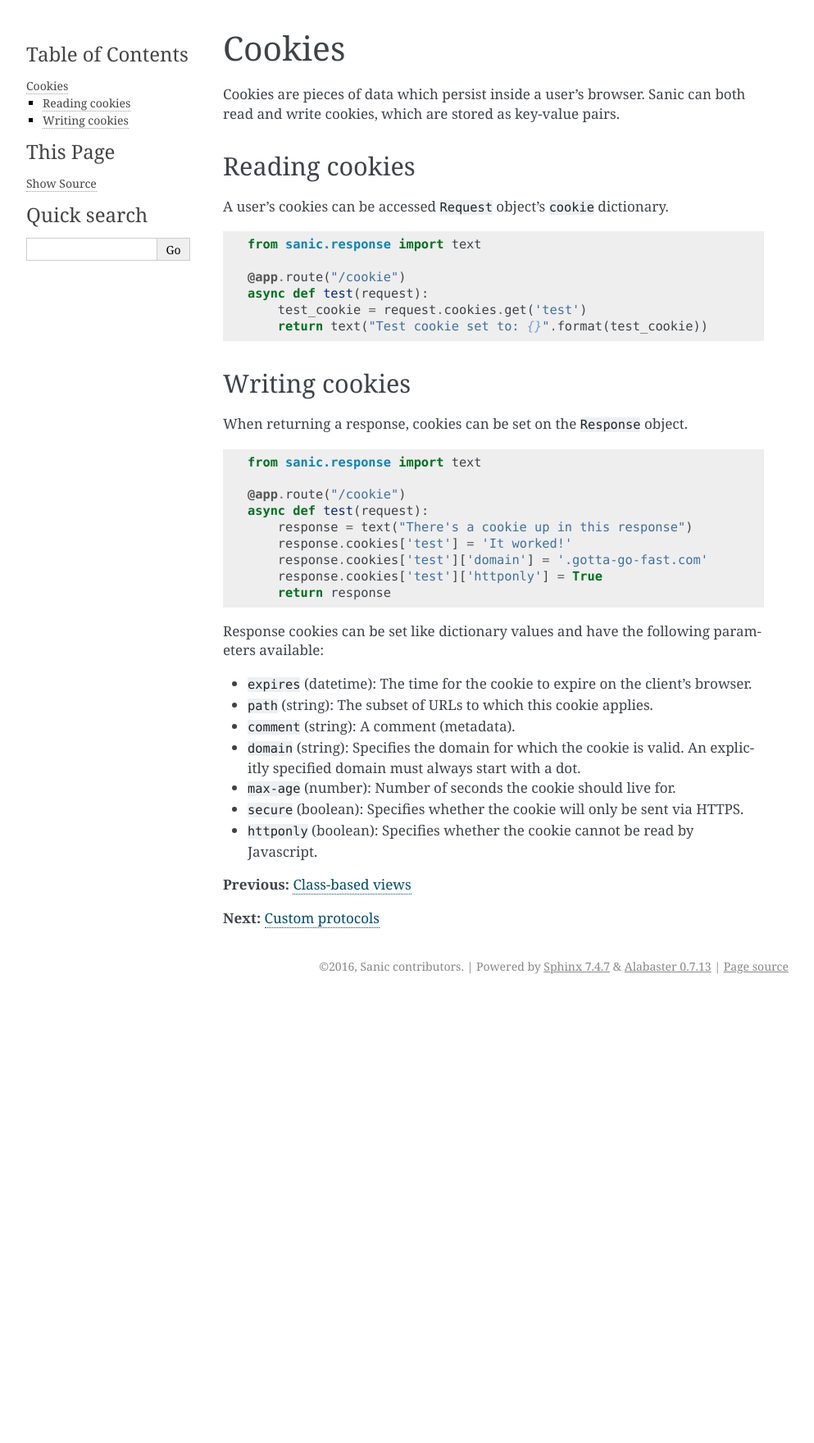
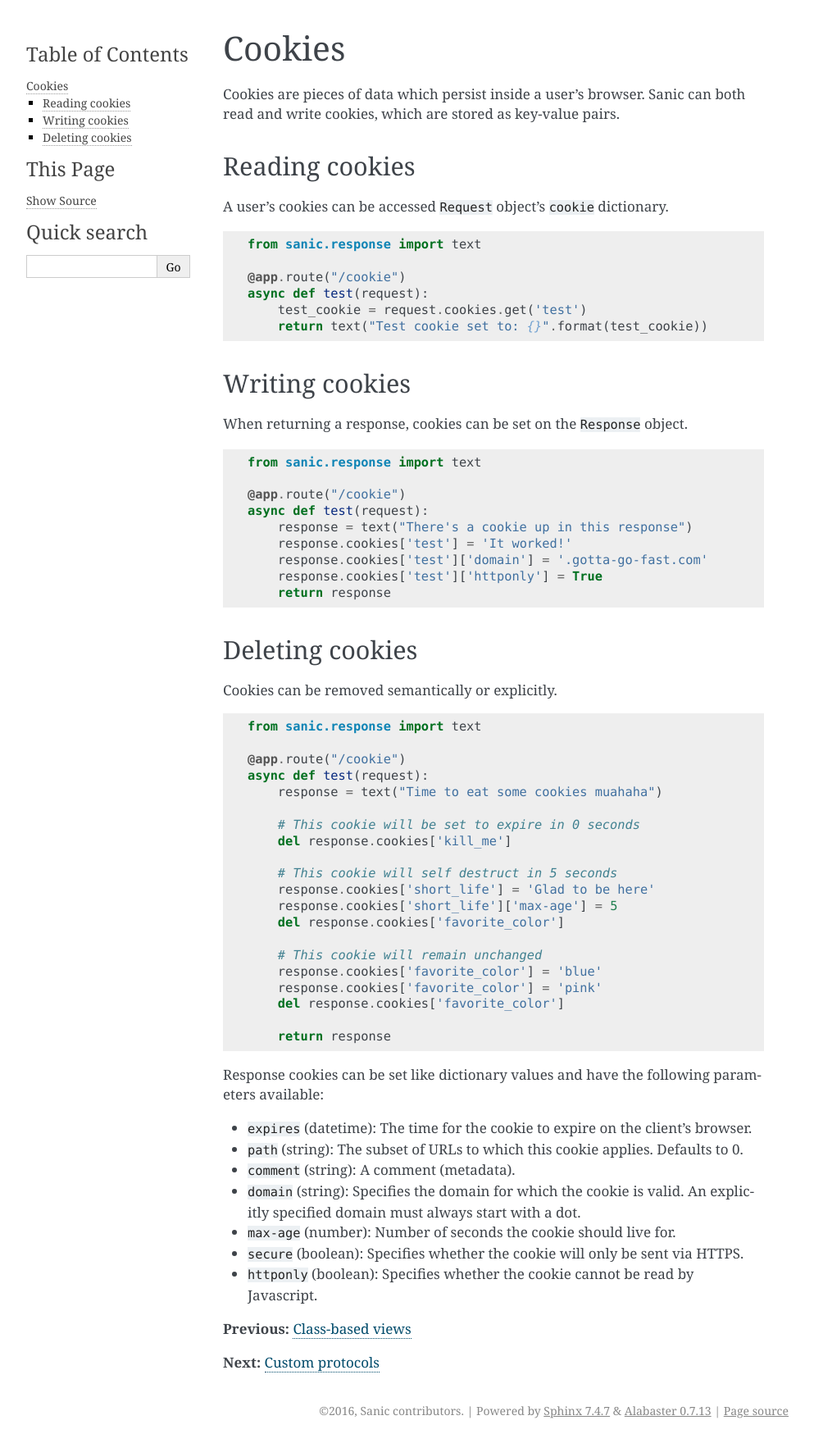
Before and after one commit to sanic-org/sanic, a Sphinx documentation site: the page built from docs/cookies.md, in a window 1280 px wide. Shown: the whole page at 82% size, without its empty margins (148-1141 px from the left). Built offline with Sphinx 7.4.7, drawn with Linux system fonts in a browser that asks for light colours; pages that are not in the unit, such as notebooks, are missing from menus; before the commit the page ends 1218 px from its top, so only the background shows below that.

Commit message:
Added del cookie and default path

````diff
--- a/docs/cookies.md
+++ b/docs/cookies.md
@@ -32,12 +32,39 @@ async def test(request):
     return response
 ```
 
+## Deleting cookies
+
+Cookies can be removed semantically or explicitly.
+
+```python
+from sanic.response import text
+
+@app.route("/cookie")
+async def test(request):
+    response = text("Time to eat some cookies muahaha")
+
+    # This cookie will be set to expire in 0 seconds
+    del response.cookies['kill_me']
+
+    # This cookie will self destruct in 5 seconds
+    response.cookies['short_life'] = 'Glad to be here'
+    response.cookies['short_life']['max-age'] = 5
+    del response.cookies['favorite_color']
+
+    # This cookie will remain unchanged
+    response.cookies['favorite_color'] = 'blue'
+    response.cookies['favorite_color'] = 'pink'
+    del response.cookies['favorite_color']
+
+    return response
+```
+
 Response cookies can be set like dictionary values and have the following
 parameters available:
 
 - `expires` (datetime): The time for the cookie to expire on the
                         client's browser.
-- `path` (string): The subset of URLs to which this cookie applies.
+- `path` (string): The subset of URLs to which this cookie applies.  Defaults to 0.
 - `comment` (string): A comment (metadata).
 - `domain` (string): Specifies the domain for which the cookie is valid. An
            explicitly specified domain must always start with a dot.
````
Also changed, not shown: 2 other files.
